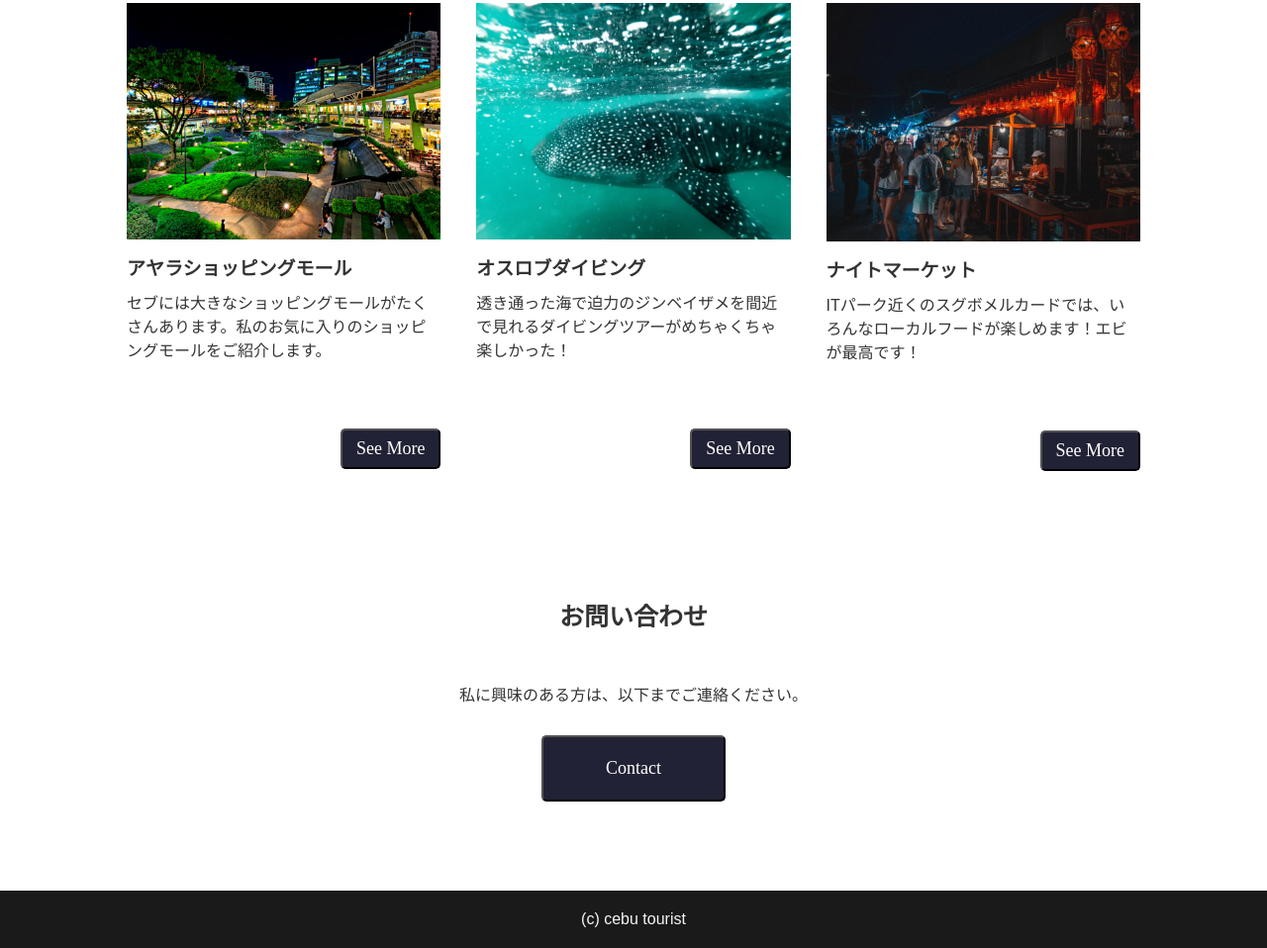
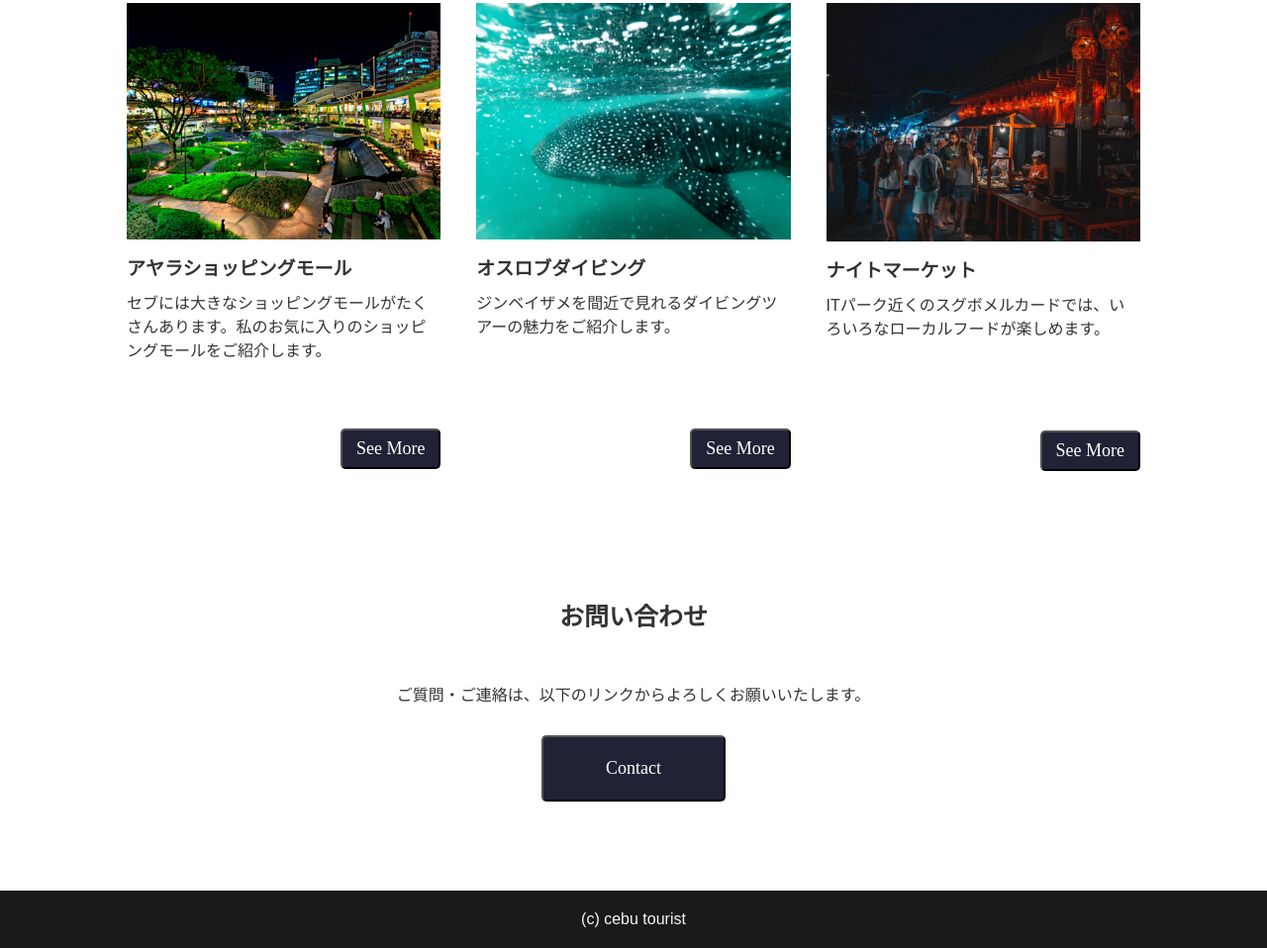
Before and after one commit to NexSeed00/My_Website, a plain HTML site: page index.html in a window 1280 px wide. Shown: the part 1181-2139 px from the top of the page at 99% size. Drawn offline with Linux system fonts and the light colour scheme.

Commit message:
edit text and add README

```diff
--- a/css/style.css
+++ b/css/style.css
@@ -218,6 +218,7 @@ button:hover {
 }
 .contact p {
     margin-bottom: 30px;
+    padding: 0 5px;
 }
 .btn-contact {
     padding: 21px 63px;
--- a/index.html
+++ b/index.html
@@ -60,7 +60,7 @@
                 <img src="img/oslob.png" alt="" class="rec-img">
                 <div class="rec-bottom">
                     <h2 class="rec-title">オスロブダイビング</h2>
-                    <p class="rec-description">透き通った海で迫力のジンベイザメを間近で見れるダイビングツアーがめちゃくちゃ楽しかった！</p>
+                    <p class="rec-description">ジンベイザメを間近で見れるダイビングツアーの魅力をご紹介します。</p>
                     <div class="btn-wrap">
                         <button>See More</button>
                     </div>
@@ -70,7 +70,7 @@
                 <img src="img/night_market.png" alt="" class="rec-img">
                 <div class="rec-bottom">
                     <h2 class="rec-title">ナイトマーケット</h2>
-                    <p class="rec-description">ITパーク近くのスグボメルカードでは、いろんなローカルフードが楽しめます！エビが最高です！</p>
+                    <p class="rec-description">ITパーク近くのスグボメルカードでは、いろいろなローカルフードが楽しめます。</p>
                     <div class="btn-wrap">
                         <button>See More</button>
                     </div>
@@ -97,7 +97,7 @@
     </section>
     <section class="contact">
         <h1 class="section-title">お問い合わせ</h1>
-        <p>私に興味のある方は、以下までご連絡ください。</p>
+        <p>ご質問・ご連絡は、以下のリンクからよろしくお願いいたします。</p>
         <button class="btn-contact">Contact</button>
     </section>
     <footer>
```
Also changed, not shown: 1 other file.
